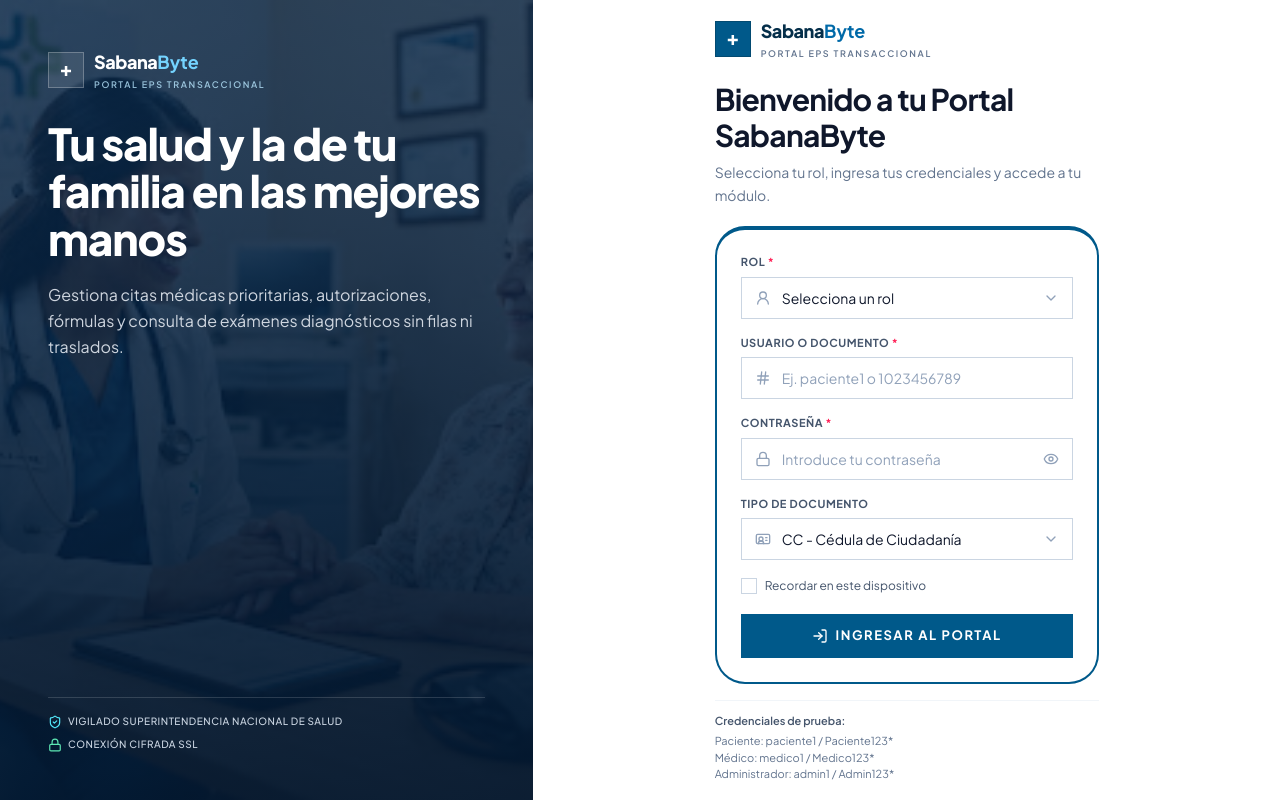
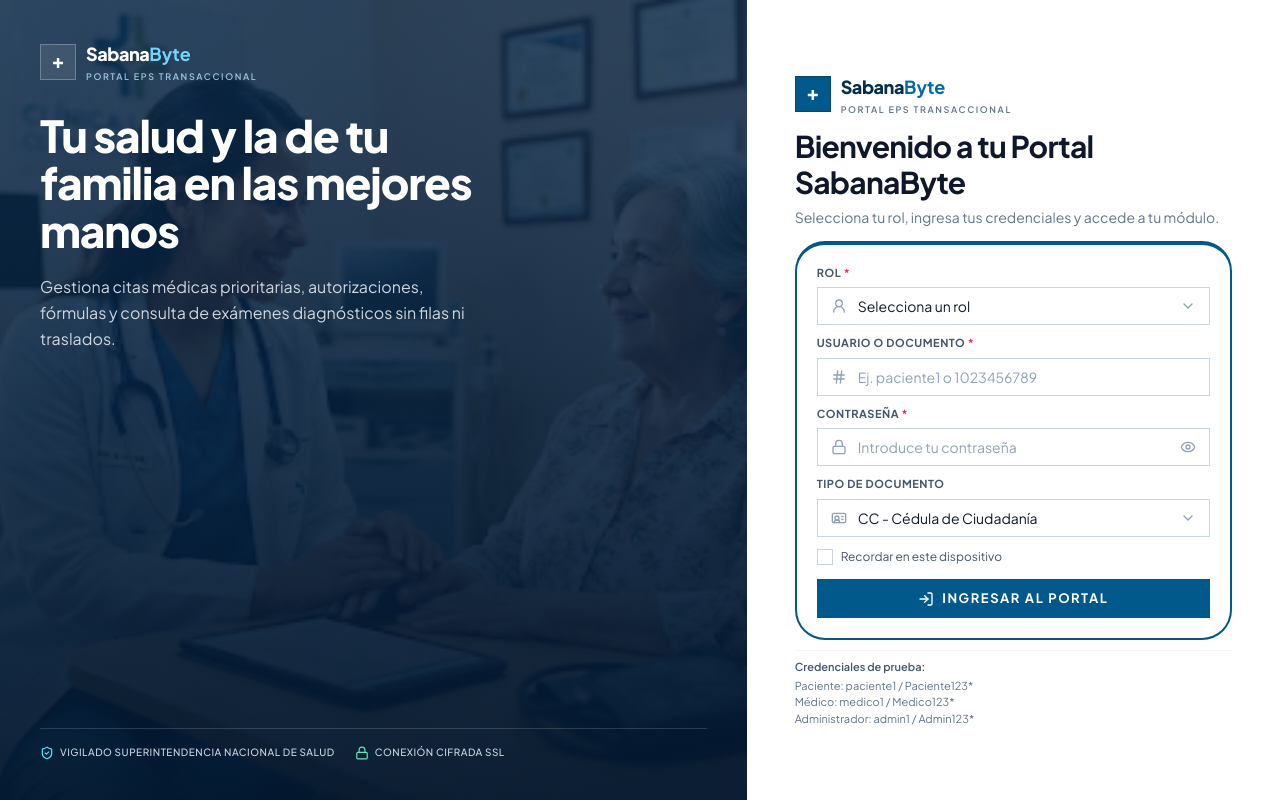
Before and after one commit to yeisonipia48/SabanaByte, a React (Vite) app in the folder client/: page / in a window 1280 px wide. Built offline with nearby package versions, Linux system fonts and the light colour scheme.

Commit message:
feat: add authentication feature with login page, components, and project guidelines

```diff
--- a/client/src/features/auth/LoginPage.tsx
+++ b/client/src/features/auth/LoginPage.tsx
@@ -16,9 +16,9 @@ function LoginPage({ onLoginSuccess }: LoginPageProps) {
       >
         <MobileBrandBanner />
 
-        <InstitutionalHero className="lg:col-span-5" />
+        <InstitutionalHero className="lg:col-span-7" />
 
-        <section className="min-h-0 lg:col-span-7">
+        <section className="h-full min-h-0 overflow-hidden lg:col-span-5">
           <LoginForm onLoginSuccess={onLoginSuccess} />
         </section>
       </main>
--- a/client/src/features/auth/components/InstitutionalHero.tsx
+++ b/client/src/features/auth/components/InstitutionalHero.tsx
@@ -5,7 +5,7 @@ import BrandLogo from './BrandLogo'
 function InstitutionalHero({ className }: { className?: string }) {
   return (
     <section
-      className={`relative hidden overflow-hidden bg-sky-950 text-white lg:flex lg:flex-col lg:justify-between lg:p-8 xl:p-12 ${className}`}
+      className={`relative hidden overflow-hidden bg-sky-950 text-white lg:flex lg:flex-col lg:justify-between lg:p-8 xl:p-10 ${className}`}
       data-purpose="institutional-hero"
     >
       <img
--- a/client/src/features/auth/components/LoginForm.tsx
+++ b/client/src/features/auth/components/LoginForm.tsx
@@ -61,7 +61,7 @@ function readRememberedCredentials(): RememberedCredentials {
     const record = parsed as Record<string, unknown>
     const documentType =
       typeof record.documentType === 'string' &&
-      DOCUMENT_TYPES.some((type) => type.value === record.documentType)
+        DOCUMENT_TYPES.some((type) => type.value === record.documentType)
         ? record.documentType
         : DEFAULT_DOCUMENT_TYPE
     const documentNumber =
@@ -121,7 +121,7 @@ function validateForm(
 }
 
 const baseFieldClasses =
-  'w-full border bg-white py-2 pl-10 text-xs text-slate-900 placeholder-slate-400 transition-colors focus:outline-none focus:ring-2 sm:py-2.5 sm:text-sm'
+  'w-full border bg-white py-1.5 pl-10 text-xs text-slate-900 placeholder-slate-400 transition-colors focus:outline-none focus:ring-2 sm:py-2 sm:text-sm'
 
 function fieldClasses(hasError: boolean, spacing = 'pr-4') {
   const stateClasses = hasError
@@ -241,17 +241,17 @@ function LoginForm({ onLoginSuccess }: LoginFormProps) {
       className="flex h-full min-h-0 flex-col bg-white"
       data-purpose="login-form-wrapper"
     >
-      <div className="login-scroll mx-auto flex min-h-0 w-full max-w-[480px] flex-1 flex-col justify-start overflow-y-auto px-4 py-5 sm:px-6 sm:py-6 lg:justify-center lg:px-10 lg:py-8 xl:px-12">
+      <div className="mx-auto flex h-full min-h-0 w-full max-w-[580px] flex-col justify-center overflow-hidden px-4 sm:px-6 lg:px-10 xl:px-12">
         <div className="w-full">
-          <header className="mb-4 flex items-center justify-between gap-3 sm:mb-5">
+          <header className="mb-2 flex items-center justify-between gap-3 sm:mb-3 lg:mb-3">
             <BrandLogo />
           </header>
 
-          <div className="mb-4 sm:mb-5">
+          <div className="mb-2 sm:mb-3 lg:mb-3">
             <h2 className="text-[22px] font-bold tracking-tight text-slate-900 sm:text-3xl">
               Bienvenido a tu Portal SabanaByte
             </h2>
-            <p className="mt-1.5 text-xs leading-relaxed text-slate-500 sm:mt-2 sm:text-sm">
+            <p className="mt-1 text-xs leading-relaxed text-slate-500 sm:mt-1.5 sm:text-sm">
               Selecciona tu rol, ingresa tus credenciales y accede a tu módulo.
             </p>
           </div>
@@ -259,10 +259,10 @@ function LoginForm({ onLoginSuccess }: LoginFormProps) {
           <div
             id="login-panel"
             role="tabpanel"
-            className="rounded-[30px] border-2 border-t-4 border-sky-800 bg-white p-4 sm:p-5 lg:p-6"
+            className="rounded-[30px] border-2 border-t-4 border-sky-800 bg-white p-4 sm:p-5 lg:p-5"
           >
             <form
-              className="space-y-3 sm:space-y-4"
+              className="space-y-2 sm:space-y-2.5 lg:space-y-2.5"
               data-purpose="auth-form"
               noValidate
               aria-busy={isSubmitting}
@@ -280,11 +280,10 @@ function LoginForm({ onLoginSuccess }: LoginFormProps) {
                     <UserRound className="h-4 w-4" aria-hidden="true" />
                   </div>
                   <select
-                    className={`w-full appearance-none border bg-white bg-none py-2 pl-10 pr-10 text-xs text-slate-900 transition-colors focus:outline-none focus:ring-2 sm:py-2.5 sm:text-sm ${
-                      errors.role
+                    className={`w-full appearance-none border bg-white bg-none py-1.5 pl-10 pr-10 text-xs text-slate-900 transition-colors focus:outline-none focus:ring-2 sm:py-2 sm:text-sm ${errors.role
                         ? 'border-rose-400 focus:border-rose-500 focus:ring-rose-500/25'
                         : 'border-slate-300 focus:border-sky-700 focus:ring-sky-700/25'
-                    }`}
+                      }`}
                     id="role"
                     value={role}
                     onChange={(event) =>
@@ -422,7 +421,7 @@ function LoginForm({ onLoginSuccess }: LoginFormProps) {
                     <IdCard className="h-4 w-4" aria-hidden="true" />
                   </div>
                   <select
-                    className="w-full appearance-none border border-slate-300 bg-white bg-none py-2 pl-10 pr-10 text-xs text-slate-900 transition-colors focus:border-sky-700 focus:outline-none focus:ring-2 focus:ring-sky-700/25 sm:py-2.5 sm:text-sm"
+                    className="w-full appearance-none border border-slate-300 bg-white bg-none py-1.5 pl-10 pr-10 text-xs text-slate-900 transition-colors focus:border-sky-700 focus:outline-none focus:ring-2 focus:ring-sky-700/25 sm:py-2 sm:text-sm"
                     id="doc-type"
                     value={docType}
                     onChange={(event) => {
@@ -492,7 +491,7 @@ function LoginForm({ onLoginSuccess }: LoginFormProps) {
 
               <div className="pt-1">
                 <button
-                  className="flex w-full items-center justify-center gap-2 bg-sky-800 px-4 py-2.5 text-[12px] font-bold uppercase tracking-[0.12em] text-white transition-colors hover:bg-sky-900 focus-visible:outline-2 focus-visible:outline-offset-2 focus-visible:outline-sky-800 disabled:cursor-not-allowed disabled:bg-sky-800/70 disabled:hover:bg-sky-800/70 sm:py-3 sm:text-[13px]"
+                  className="flex w-full items-center justify-center gap-2 bg-sky-800 px-4 py-2 text-[12px] font-bold uppercase tracking-[0.12em] text-white transition-colors hover:bg-sky-900 focus-visible:outline-2 focus-visible:outline-offset-2 focus-visible:outline-sky-800 disabled:cursor-not-allowed disabled:bg-sky-800/70 disabled:hover:bg-sky-800/70 sm:py-2.5 sm:text-[13px]"
                   type="submit"
                   disabled={isSubmitting}
                 >
@@ -512,9 +511,9 @@ function LoginForm({ onLoginSuccess }: LoginFormProps) {
             </form>
           </div>
 
-          <div className="mt-3 border-t border-slate-100 pt-2.5 text-[10px] text-slate-500 sm:mt-4 sm:pt-3 sm:text-[11px] max-[760px]:hidden">
+          <div className="mt-2 border-t border-slate-100 pt-2 text-[10px] text-slate-500 sm:mt-2.5 sm:pt-2 sm:text-[11px] max-[760px]:hidden">
             <p className="font-semibold text-slate-600">Credenciales de prueba:</p>
-            <p className="mt-1">Paciente: paciente1 / Paciente123*</p>
+            <p className="mt-0.5">Paciente: paciente1 / Paciente123*</p>
             <p>Médico: medico1 / Medico123*</p>
             <p>Administrador: admin1 / Admin123*</p>
           </div>
--- a/client/src/features/auth/components/MobileBrandBanner.tsx
+++ b/client/src/features/auth/components/MobileBrandBanner.tsx
@@ -12,7 +12,7 @@ function MobileBrandBanner() {
         className="absolute inset-0 bg-[radial-gradient(circle_at_top_right,rgba(14,116,144,0.55),transparent_60%)]"
       />
 
-      <div className="relative px-4 pb-4 pt-4 sm:px-6 sm:pb-5 sm:pt-5">
+      <div className="relative px-4 pb-3 pt-3 sm:px-6 sm:pb-4 sm:pt-4">
         <div className="flex items-center justify-between gap-3">
           <BrandLogo tone="light" />
           <span className="shrink-0 border border-emerald-300/40 bg-emerald-400/10 px-2 py-1 text-[8px] font-bold uppercase tracking-[0.14em] text-emerald-200 sm:text-[9px]">
@@ -20,14 +20,14 @@ function MobileBrandBanner() {
           </span>
         </div>
 
-        <h1 className="mt-3 max-w-sm text-lg font-extrabold leading-snug tracking-tight sm:mt-4 sm:text-xl lg:text-2xl">
+        <h1 className="mt-2 max-w-sm text-lg font-extrabold leading-snug tracking-tight sm:mt-3 sm:text-xl lg:text-2xl">
           Tu salud y la de tu familia en las mejores manos
         </h1>
-        <p className="mt-1.5 hidden max-w-md text-xs leading-relaxed text-slate-300 sm:mt-2 sm:block">
+        <p className="mt-1 hidden max-w-md text-xs leading-relaxed text-slate-300 sm:mt-1.5 sm:block">
           Citas, autorizaciones y resultados en un solo lugar.
         </p>
 
-        <div className="mt-3 flex flex-wrap items-center gap-x-3 gap-y-1.5 border-t border-white/15 pt-3 text-[8px] font-semibold uppercase tracking-wider text-slate-300 sm:mt-4 sm:gap-x-4 sm:gap-y-2 sm:pt-4 sm:text-[9px]">
+        <div className="mt-2 flex flex-wrap items-center gap-x-3 gap-y-1.5 border-t border-white/15 pt-2 text-[8px] font-semibold uppercase tracking-wider text-slate-300 sm:mt-3 sm:gap-x-4 sm:gap-y-2 sm:pt-3 sm:text-[9px]">
           <span className="flex items-center gap-1.5">
             <ShieldCheck
               className="h-3 w-3 text-cyan-300 sm:h-3.5 sm:w-3.5"
```
Also changed, not shown: 1 other file (tests, documents, lock files or other folders).
